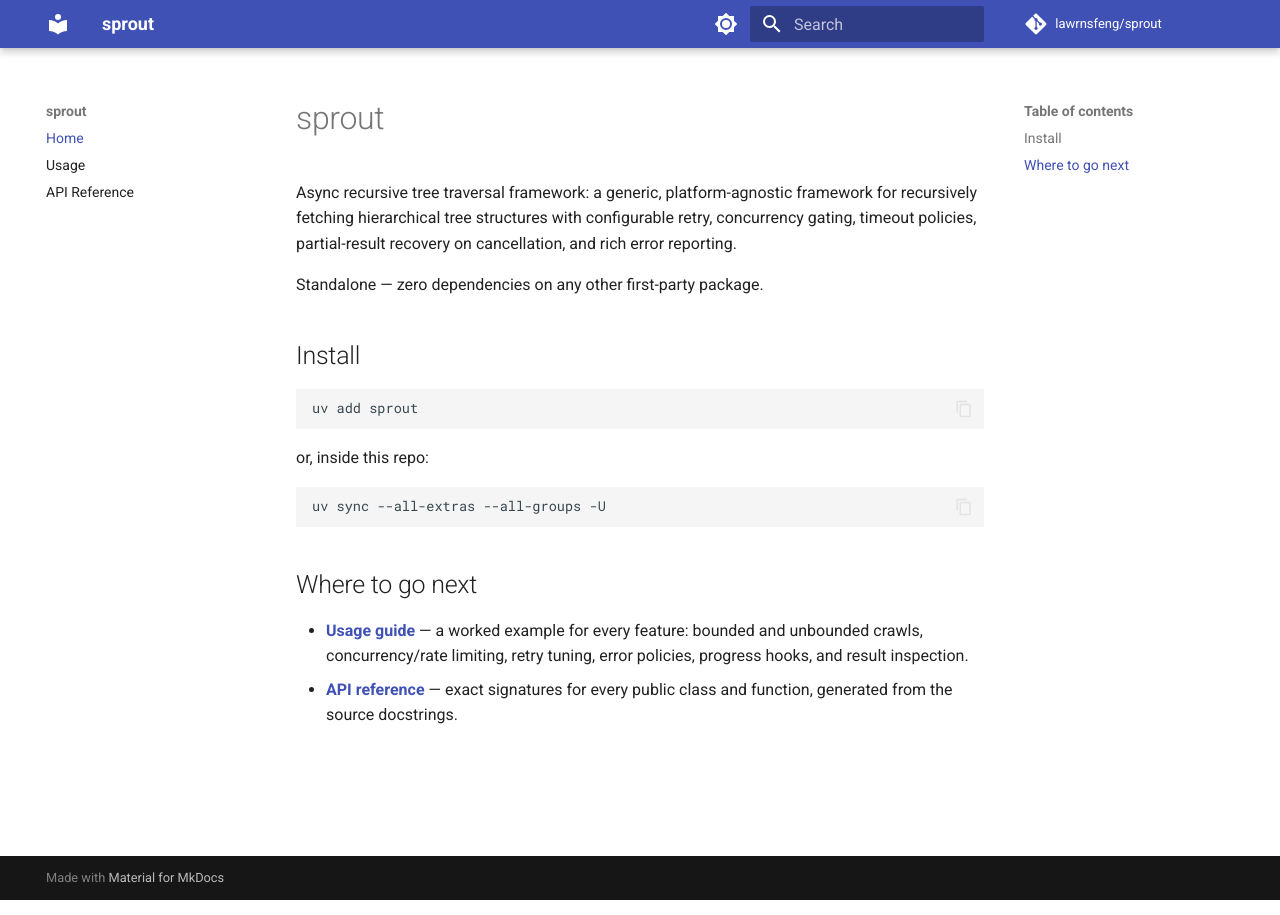
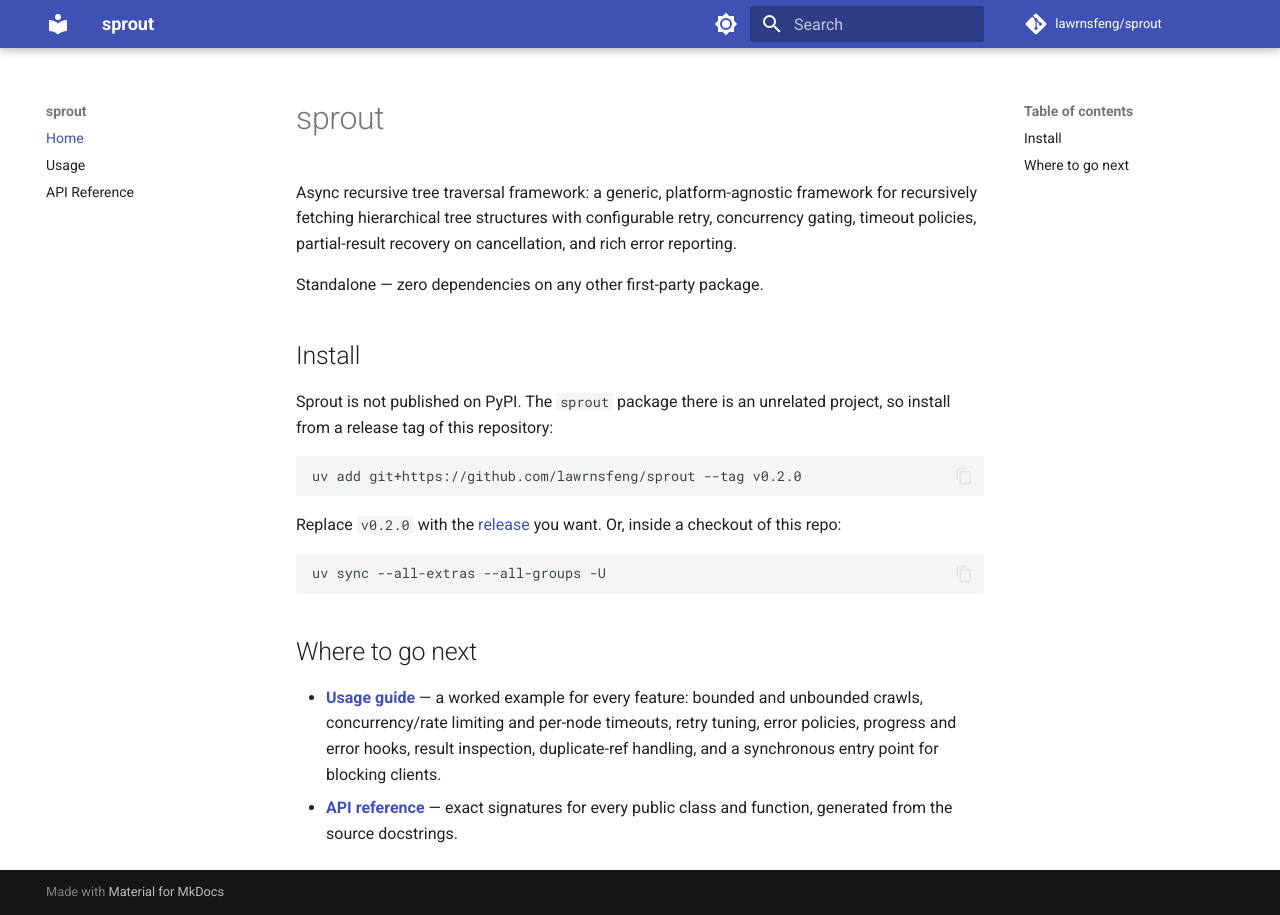
Before and after one commit to lawrnsfeng/sprout, an MkDocs documentation site: the page built from docs/index.md, in a window 1280 px wide. Built offline with MkDocs 1.6.1 and Material for MkDocs 9.7.7, drawn with Linux system fonts in a browser that asks for light colours; comment, search, counter and statistics services are not loaded.

Commit message:
docs: replace the PyPI install line with the git install
The docs home page told users to run "uv add sprout". Sprout is not
published on PyPI, and that name there is an unrelated package. The page
now says so and gives the install from a release tag of this repository.

Its feature list also names the features added since v0.2.0.

Closes #10

````diff
--- a/docs/index.md
+++ b/docs/index.md
@@ -9,11 +9,16 @@
 
 ## Install
 
+Sprout is not published on PyPI. The `sprout` package there is an unrelated
+project, so install from a release tag of this repository:
+
 ```bash
-uv add sprout
+uv add git+https://github.com/lawrnsfeng/sprout --tag v0.2.0
 ```
 
-or, inside this repo:
+Replace `v0.2.0` with the
+[release](https://github.com/lawrnsfeng/sprout/releases) you want. Or, inside
+a checkout of this repo:
 
 ```bash
 uv sync --all-extras --all-groups -U
@@ -22,7 +27,8 @@
 ## Where to go next
 
 - **[Usage guide](usage.md)** — a worked example for every feature: bounded
-  and unbounded crawls, concurrency/rate limiting, retry tuning, error
-  policies, progress hooks, and result inspection.
+  and unbounded crawls, concurrency/rate limiting and per-node timeouts,
+  retry tuning, error policies, progress and error hooks, result inspection,
+  duplicate-ref handling, and a synchronous entry point for blocking clients.
 - **[API reference](api.md)** — exact signatures for every public class and
   function, generated from the source docstrings.
````
